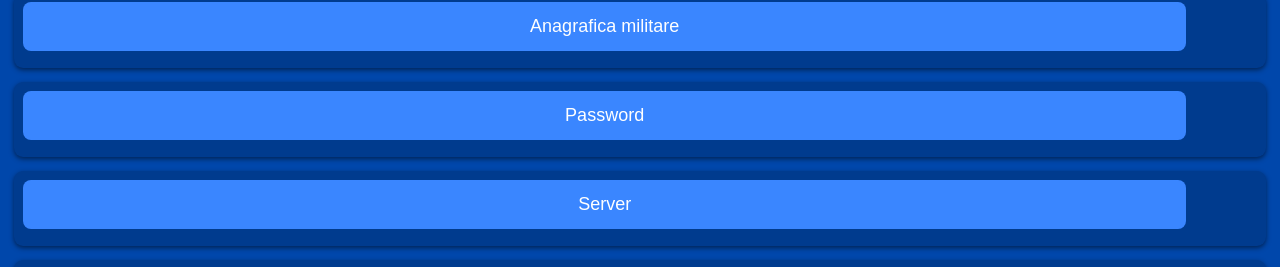
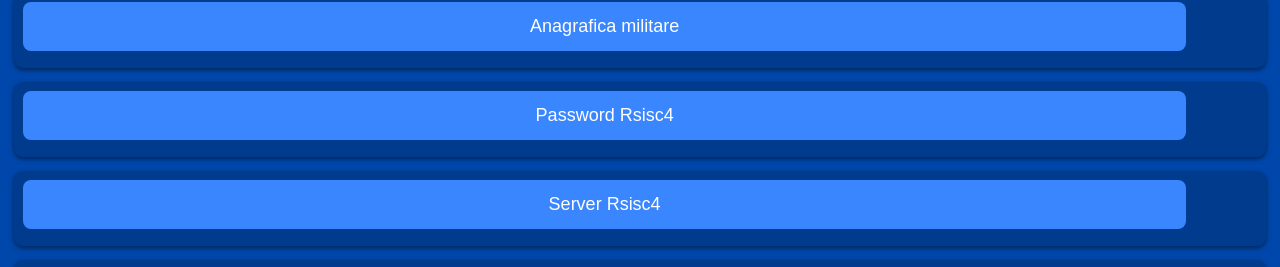
Before and after one commit to giovannicipollitti/documenti, a plain HTML site: page index.html in a window 1280 px wide. Shown: the part 813-1080 px from the top of the page. Drawn offline with Linux system fonts and the light colour scheme.

Commit message:
Update index.html

```diff
--- a/index.html
+++ b/index.html
@@ -102,11 +102,11 @@
   </div>
 
   <div class="file">
-    <a href="https://drive.google.com/file/d/1X_rFs9hy5qVAm-n206SNBUXkFSa65brg/view" target="_blank">Password</a>
+    <a href="https://drive.google.com/file/d/1X_rFs9hy5qVAm-n206SNBUXkFSa65brg/view" target="_blank">Password Rsisc4</a>
   </div>
 
   <div class="file">
-    <a href="https://drive.google.com/file/d/1QoM1KZRBrNzqXH_QLpJCJh8LyhvtLUAf/view" target="_blank">Server</a>
+    <a href="https://drive.google.com/file/d/1GOT1OF21_2NByzlxlZOYZaANXE3rA5w7/view?usp=drive_link" target="_blank">Server Rsisc4</a>
   </div>
 
   <div class="file">
```
